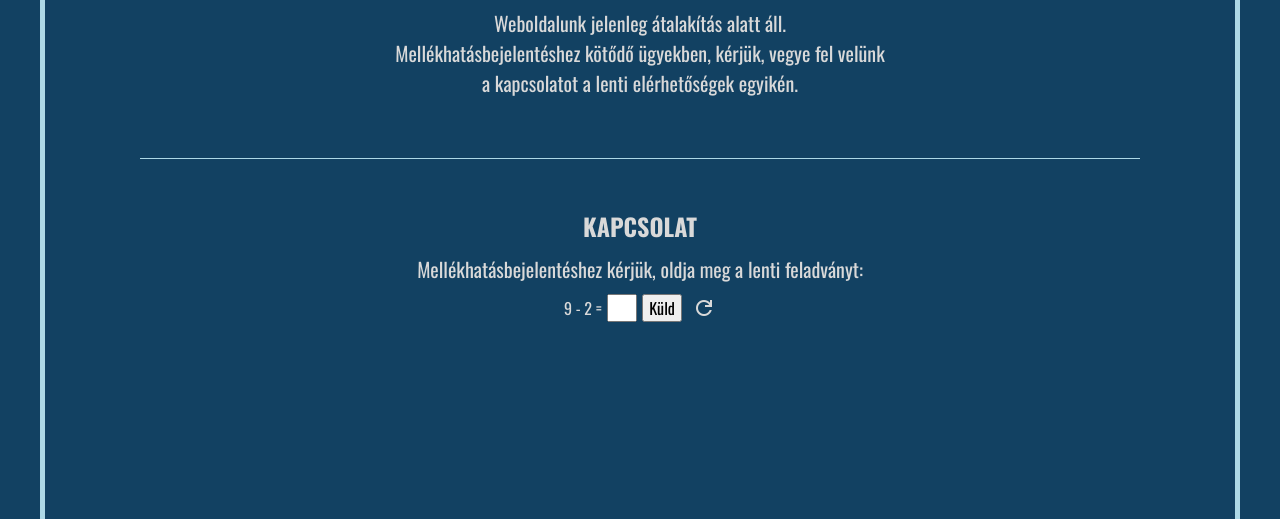
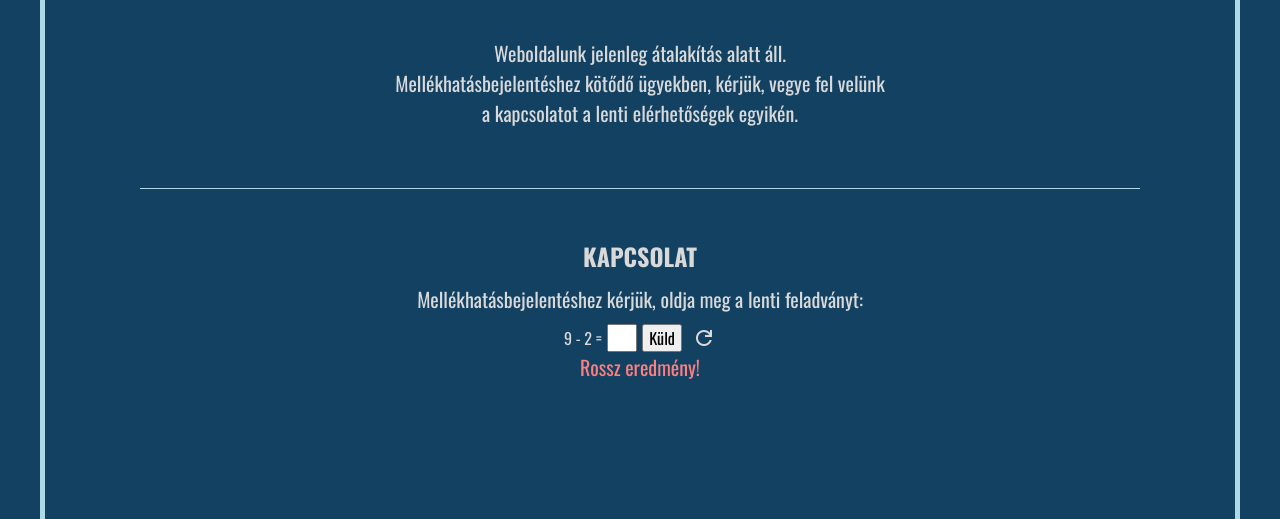
Before and after one commit to ricsimarta/ocoeurope, a plain HTML site: page index.html in a window 1280 px wide. Both pictures are taken after a click on the button "Küld". Shown: the part 281-800 px from the top of the page. Drawn offline with nearby package versions, Linux system fonts and the light colour scheme.

Commit message:
added error message

```diff
--- a/script.js
+++ b/script.js
@@ -33,6 +33,7 @@ function createCaptcha() {
 function insertCaptcha() {
   const captchaData = createCaptcha();
   const captchaContainer = document.querySelector(".captcha");
+  let error = false;
 
   captchaContainer.innerHTML = `
     ${captchaData.text} =
@@ -50,8 +51,9 @@ function insertCaptcha() {
     const userResult = document.querySelector("input.result").value;
     if (Number(userResult) === captchaData.result) {
       captchaContainer.remove();
+      document.querySelector("p.error")?.remove();
 
-      document.querySelector(".contact-text").innerText = "Mellékhatásbejelentéshez kérjük, vegye fel velünk a kapcsolatot:"
+      document.querySelector(".contact-text").innerText = "Mellékhatásbejelentéshez kérjük, vegye fel velünk a kapcsolatot:";
 
       document.querySelector(".contact").insertAdjacentHTML("beforeend", `
         <p class="contact-data">
@@ -59,11 +61,24 @@ function insertCaptcha() {
             <span class="material-symbols-outlined">mail</span>
             radmedpharma@radmedpharma.hu</a>
         </p>
-      `)
+      `);
+    }
+
+    else {
+      if (!error) {
+        captchaContainer.insertAdjacentHTML("afterend", `<p class="error">Rossz eredmény!</p>`);
+        error = true;
+      }
+
+      document.querySelector("input.result").value = null;
     }
   })
 
-  captchaContainer.querySelector("span.new").addEventListener("click", () => insertCaptcha());
+  captchaContainer.querySelector("span.new").addEventListener("click", () => {
+    insertCaptcha();
+    error = false;
+    document.querySelector("p.error")?.remove();
+  });
 }
 
 insertCaptcha();
--- a/style.css
+++ b/style.css
@@ -43,7 +43,7 @@ div.content {
 
   max-width: 500px;
 
-  margin: 50px auto 0;
+  margin: 10vh auto 0;
 }
 
 h1 {
@@ -121,6 +121,10 @@ span.new:hover {
   color: #57a2d8;
 }
 
+p.error {
+  color: rgb(255, 127, 127);
+}
+
 p.contact-data {
   display: flex;
   flex-direction: row;
```
